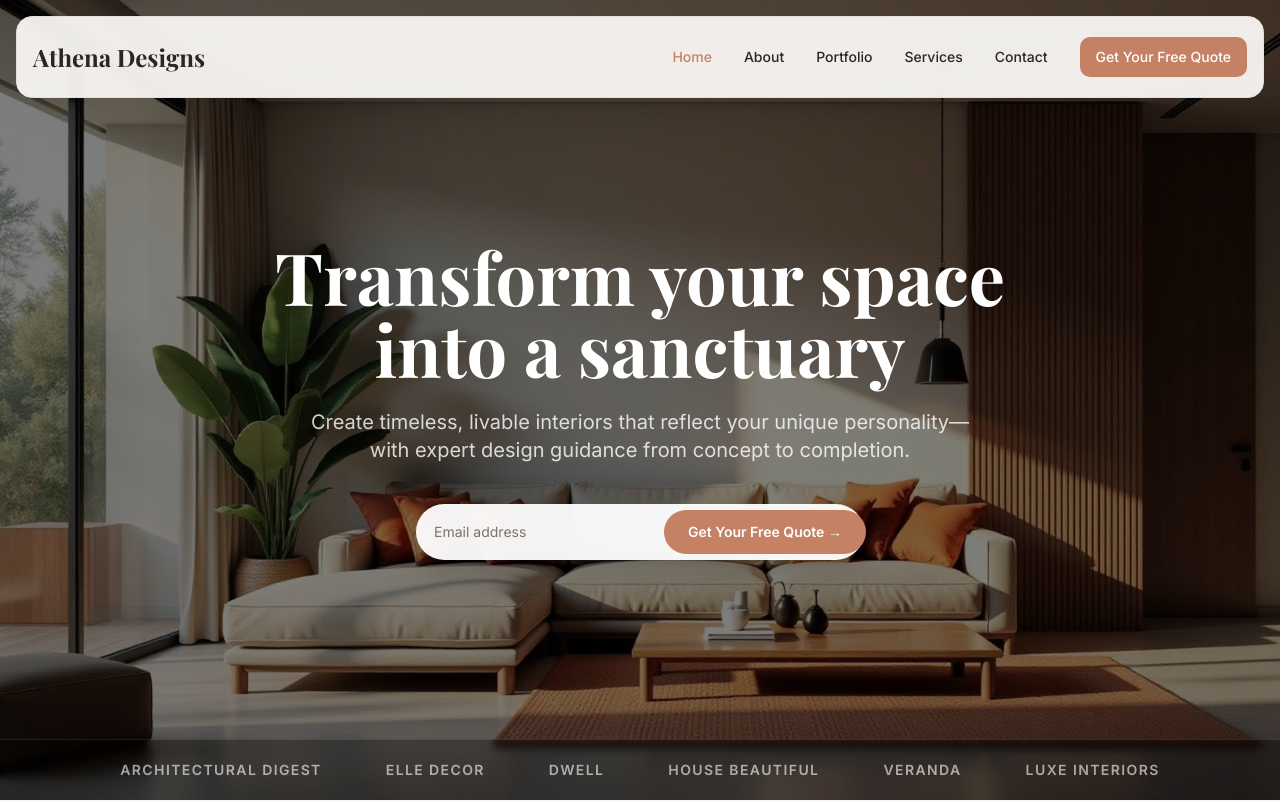
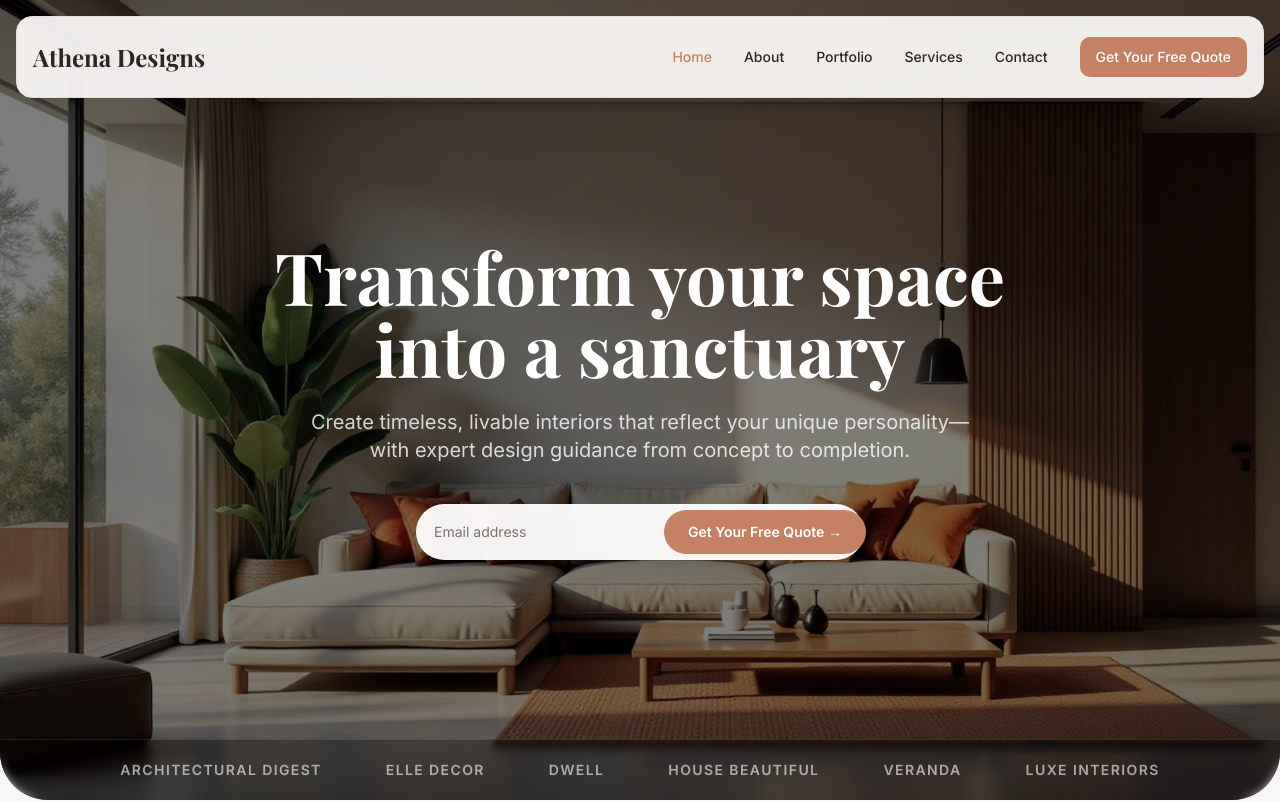
Before and after one commit to AdithyaCollege/athena-design-blueprint, a React (Vite) app: page / in a window 1280 px wide. Shown: the top 802 px of the page. Built offline with nearby package versions, Linux system fonts and the light colour scheme; the HTML template or start-up script is replaced by a standard one.

Commit message:
Update nav and hero borders
Co-authored-by: AdithyaCollege <214793265+AdithyaCollege@users.noreply.github.com>

```diff
--- a/src/pages/Index.tsx
+++ b/src/pages/Index.tsx
@@ -21,7 +21,7 @@ const Index = () => {
       <Navigation />
 
       {/* Hero Section */}
-      <section className="relative h-screen flex flex-col items-center justify-center overflow-hidden">
+      <section className="relative h-screen flex flex-col items-center justify-center overflow-hidden rounded-b-[2rem] md:rounded-b-[3rem]">
         <div
           className="absolute inset-0 bg-cover bg-center"
           style={{ backgroundImage: `url(${heroImage})` }}
```
